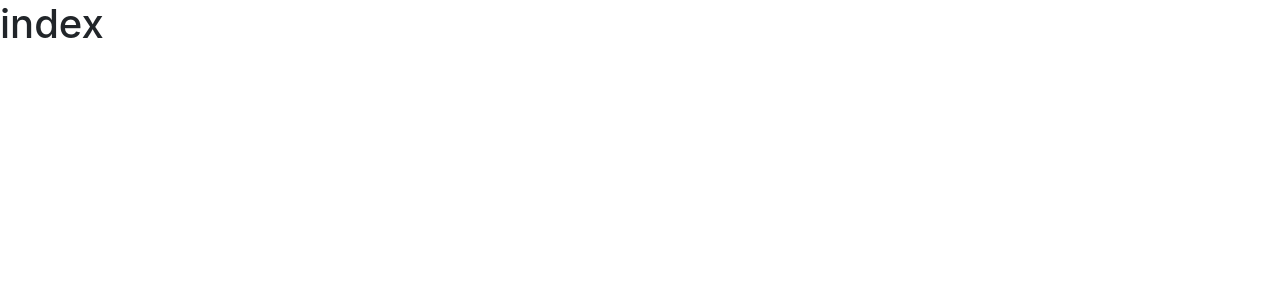
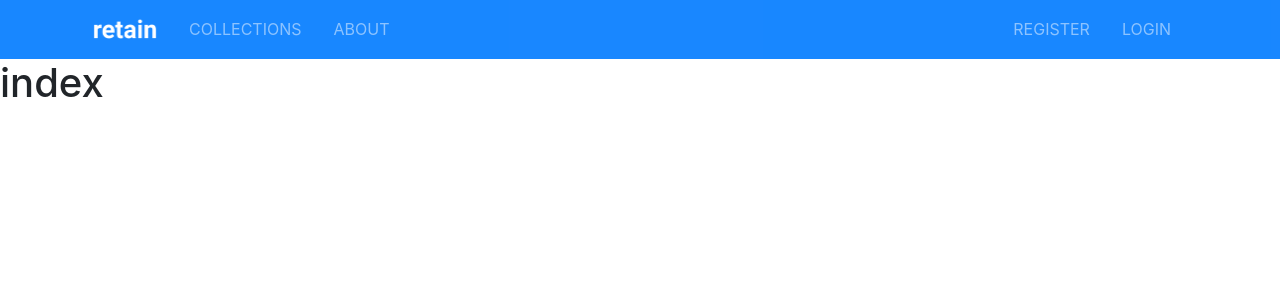
Before and after one commit to aali195/retain, a Django app: page / in a window 1280 px wide. Before the commit the part shown is almost empty. Shown: the top 300 px of the page. Run offline with Django 3.2, Linux system fonts and the light colour scheme; some libraries are stand-ins or nearby versions.

Commit message:
Implement partials and Bootstrap theme into pages

```diff
--- a/templates/base.html
+++ b/templates/base.html
@@ -1,3 +1,5 @@
+{% load static %}
+
 <!DOCTYPE html>
 <html lang="en">
     <head>
@@ -5,15 +7,18 @@
         <meta name="viewport" content="width=device-width, initial-scale=1.0">
         <meta http-equiv="X-UA-Compatible" content="ie=edge">
         <!-- Bootstrap -->
-        <link rel="stylesheet" href="assets/css/bootstrap.css">
+        <link rel="stylesheet" href="{% static 'css/bootstrap.css' %}">
         <!-- Custom -->
-        <link rel="stylesheet" href="assets/css/style.css">
+        <link rel="stylesheet" href="{% static 'css/style.css' %}">
 
         <title>Retain</title>
     </head>
     <body>
-
+        {% include 'partials/_navbar.html' %}
         {% block content %} {% endblock %}
 
+        <script src="{% static 'js/jquery-3.3.1.min.js' %}"></script>
+        <script src="{% static 'js/bootstrap.bundle.min.js' %}"></script>
+        <script src="{% static 'js/main.js' %}"></script>
     </body>
 </html>
--- /dev/null
+++ b/templates/partials/_navbar.html
@@ -0,0 +1,31 @@
+{% load static %}
+
+<nav class="navbar navbar-expand-lg navbar-dark bg-primary sticky-top">
+    <div class="container">
+        <a class="navbar-brand" href="index.html">
+            <img src="{% static 'img/logo_name.png' %}" class="logo" alt="">
+        </a>
+        <button class="navbar-toggler" type="button" data-toggle="collapse" data-target="#navbarNavAltMarkup">
+            <span class="navbar-toggler-icon"></span>
+        </button>
+        <div class="collapse navbar-collapse" id="navbarNavAltMarkup">
+            <ul class="navbar-nav">
+                <li class="nav-item mr-3">
+                    <a class="nav-link" href="collections.html">Collections</a>
+                </li>
+                <li class="nav-item mr-3">
+                    <a class="nav-link" href="about.html">About</a>
+                </li>
+            </ul>
+
+            <ul class="navbar-nav ml-auto">
+                <li class="nav-item mr-3">
+                    <a class="nav-link" href="register.html">Register</a>
+                </li>
+                <li class="nav-item mr-3">
+                    <a class="nav-link" href="login.html">Login</a>
+                </li>
+            </ul>
+        </div>
+    </div>
+</nav>
```
